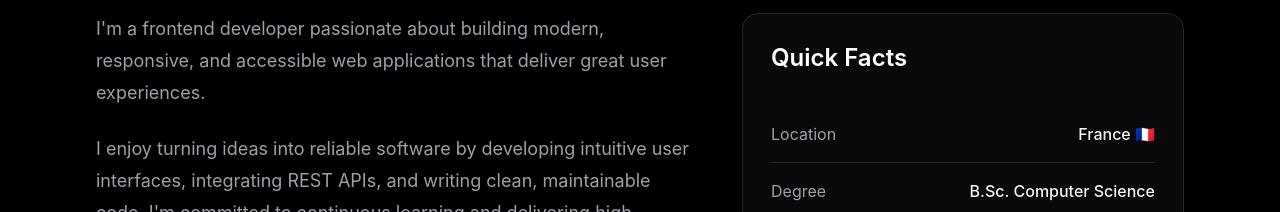
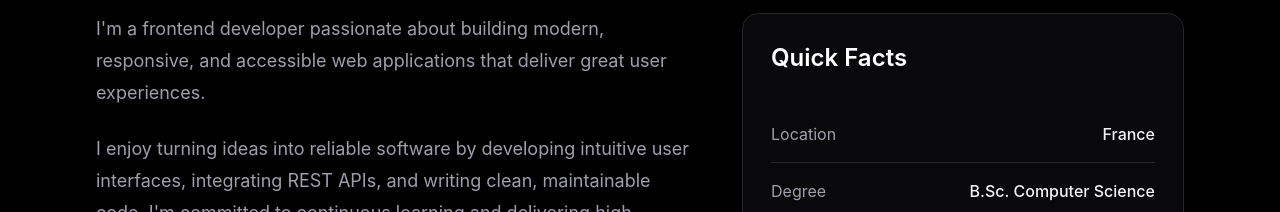
Before and after one commit to davitamiranidze/Portfolio, a React (Vite) app: page / in a window 1280 px wide. Shown: the part 980-1192 px from the top of the page. Built offline with nearby package versions, Linux system fonts and the light colour scheme.

Commit message:
updated about section, the value of the label location

```diff
--- a/src/components/sections/About.tsx
+++ b/src/components/sections/About.tsx
@@ -2,7 +2,7 @@ import SectionTitle from "../ui/SectionTitle";
 import { motion } from "motion/react";
 
 const quickFacts = [
-  { label: "Location", value: "France 🇫🇷" },
+  { label: "Location", value: "France" },
   { label: "Degree", value: "B.Sc. Computer Science" },
   { label: "Focus", value: "Frontend & Backend" },
   { label: "Languages", value: "English • French • Georgian" },
```
